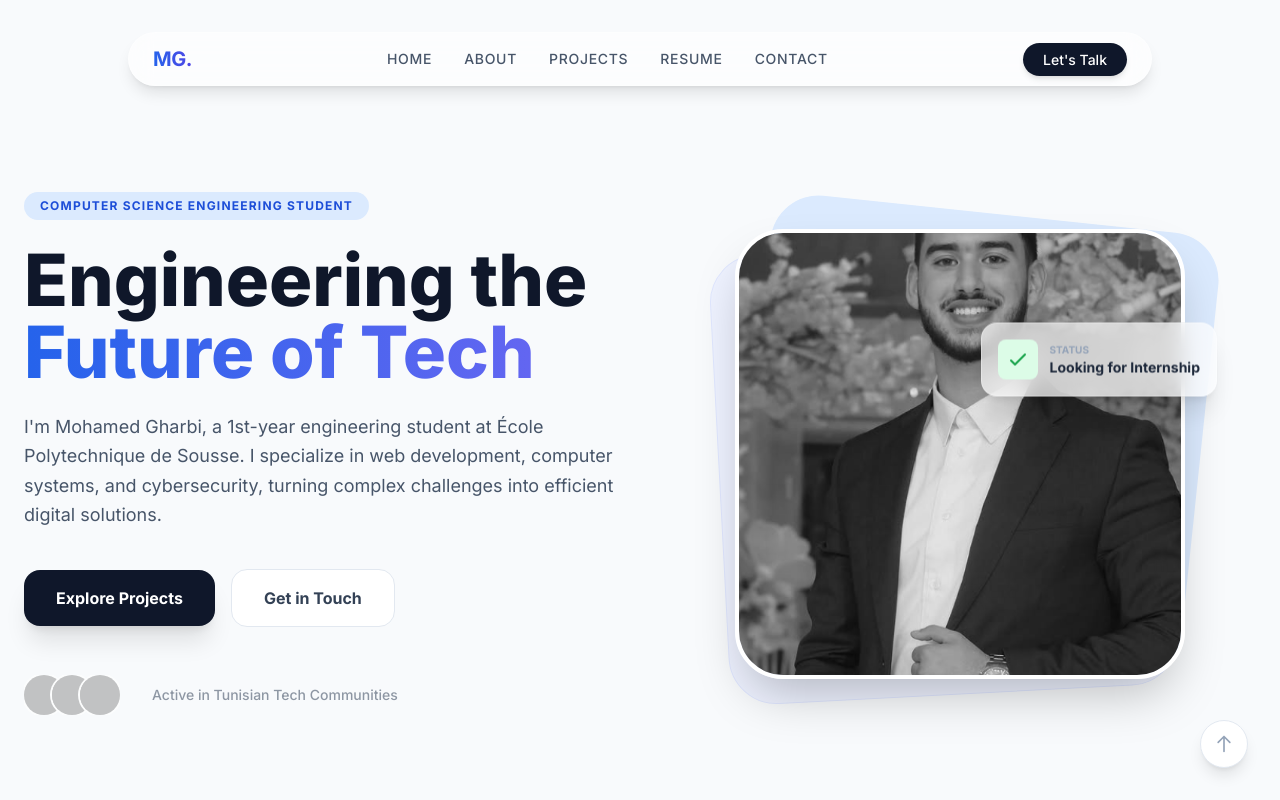
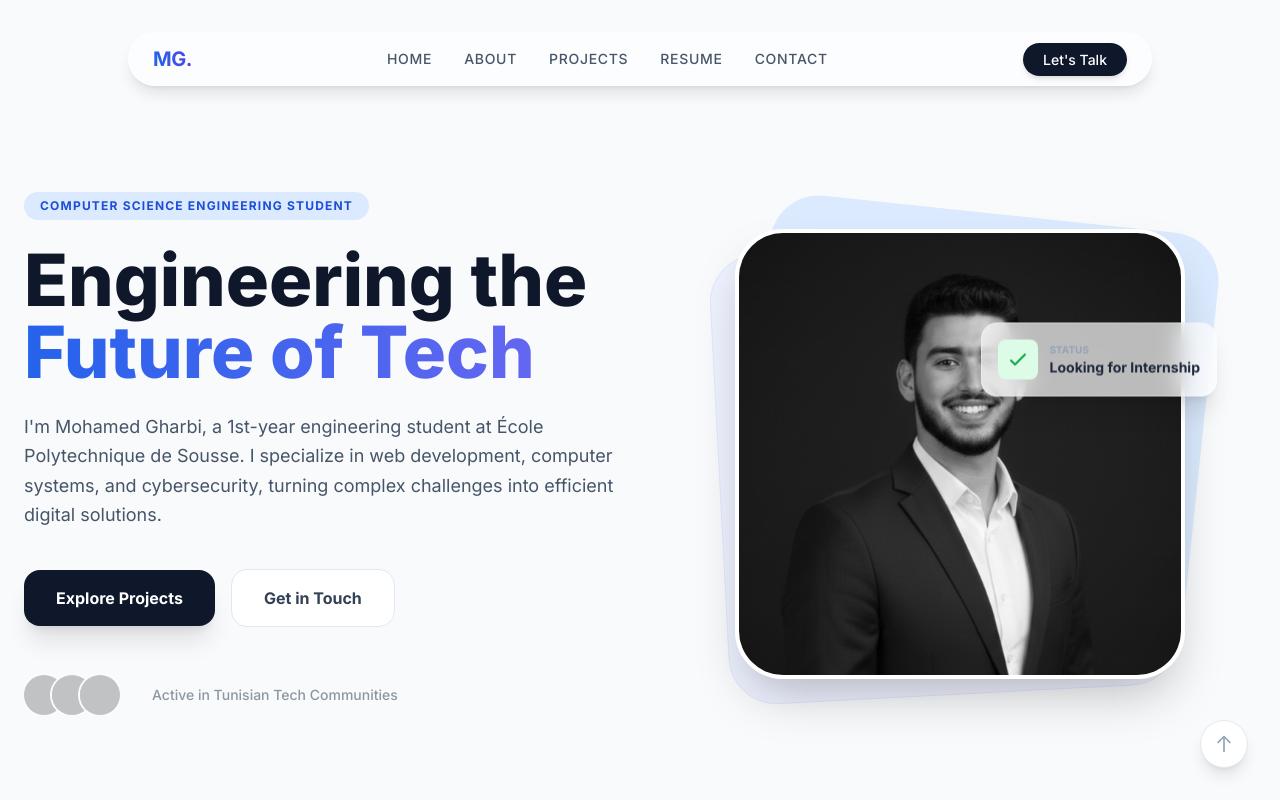
Before and after one commit to MohamedGharbyy/Portfolio_, a React (Vite) app: page / in a window 1280 px wide. Shown: the top 800 px of the page. Built offline with nearby package versions, Linux system fonts and the light colour scheme; grey boxes are pictures that could not be loaded.

Commit message:
change photo + crop

```diff
--- a/components/Hero.tsx
+++ b/components/Hero.tsx
@@ -52,7 +52,7 @@ const Hero: React.FC = () => {
 
             <div className="w-full h-full rounded-[3rem] overflow-hidden shadow-2xl border-4 border-white">
               <img
-                src="me.png"
+                src="IMG_0581.PNG"
                 alt="Mohamed Gharbi"
                 className="w-full h-full object-cover grayscale hover:grayscale-0 transition-all duration-700"
               />
```
Also changed, not shown: public/IMG_0581.PNG (added), public/me.png (deleted).
